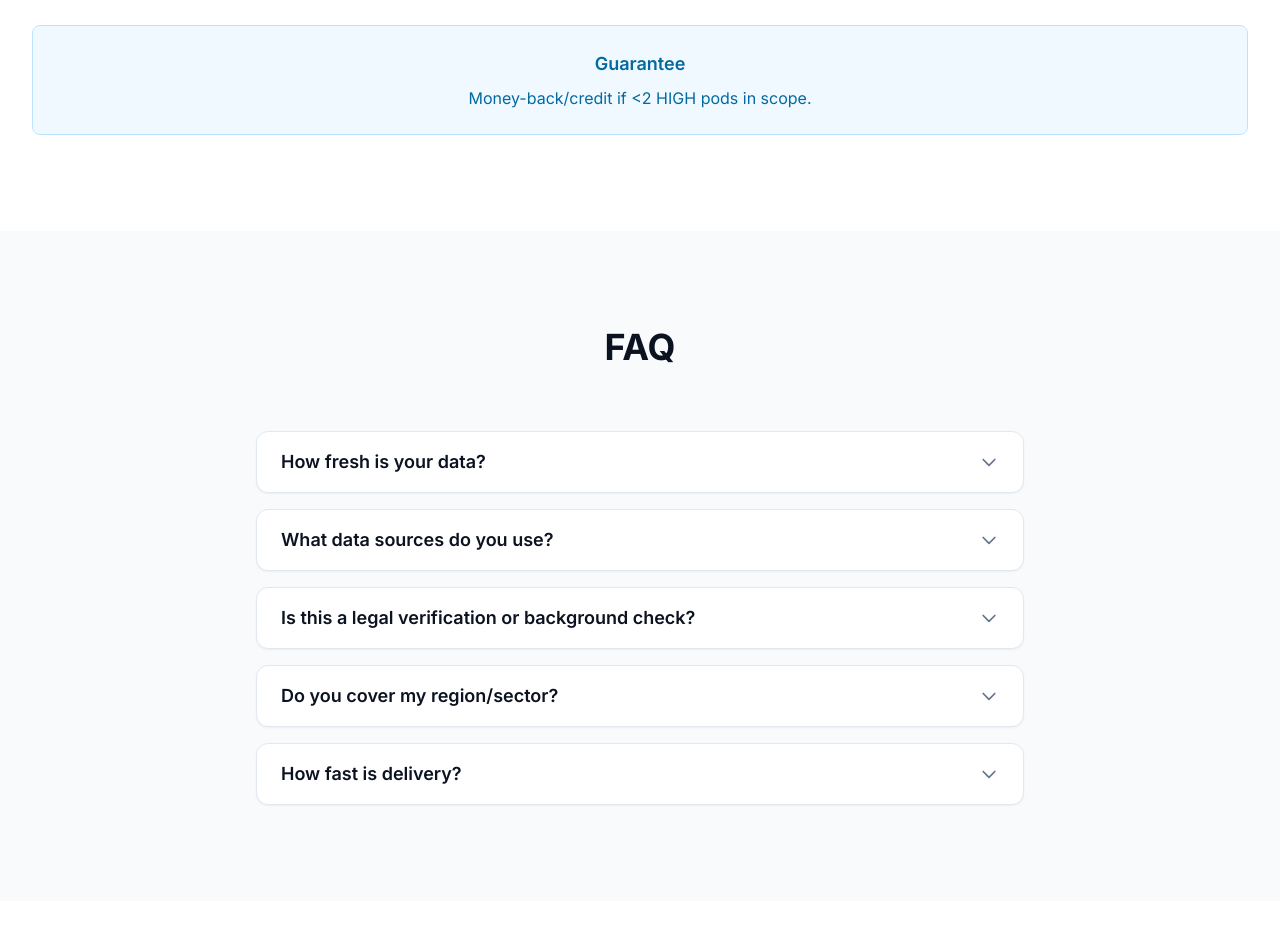
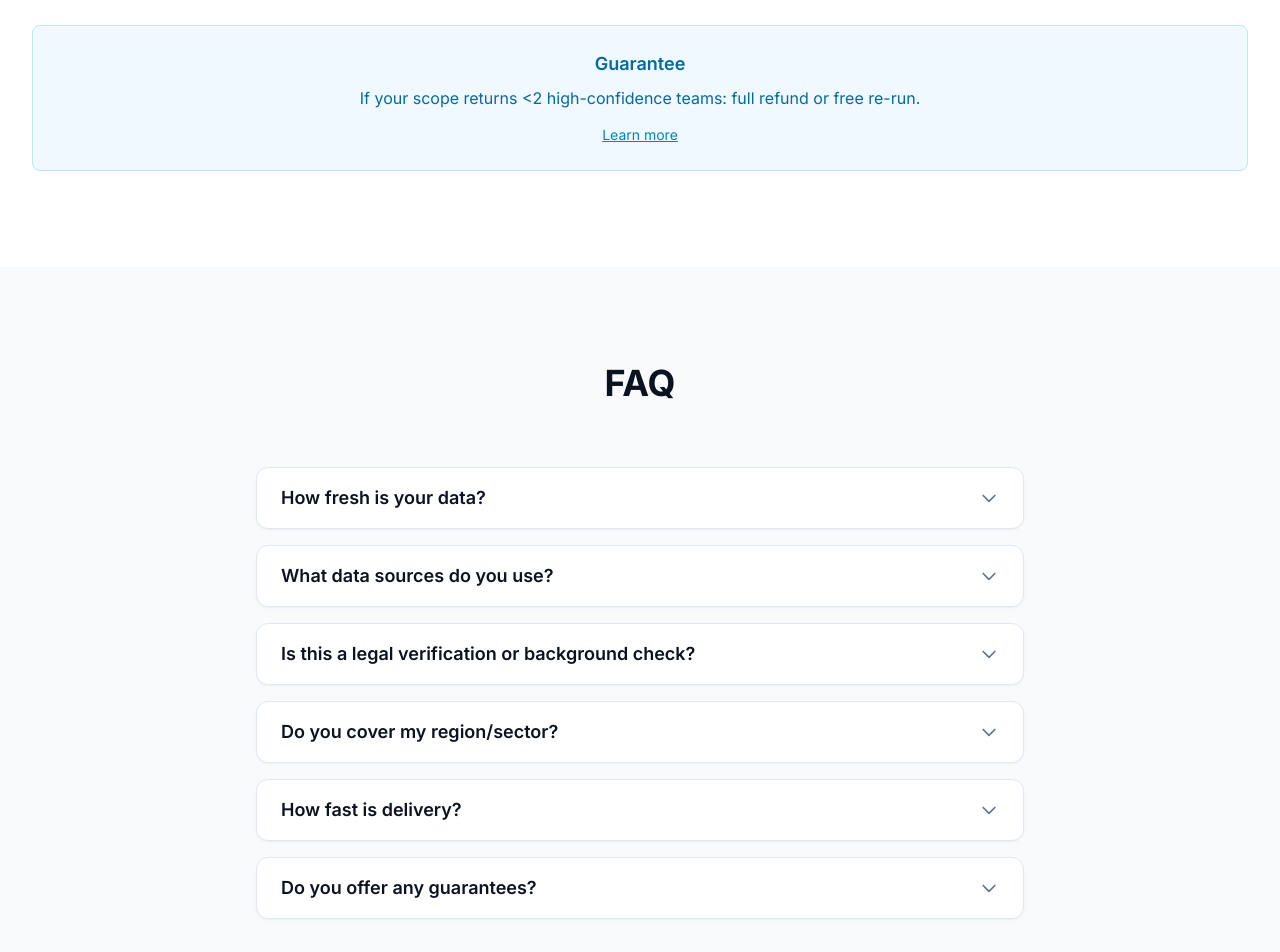
Before and after one commit to shawnnuvel/nuvel-site, a Next.js app: page / in a window 1280 px wide. Shown: the part 3240-4192 px from the top of the page. Built offline with nearby package versions, Linux system fonts and the light colour scheme; no server answers.

Commit message:
Add guarantee clarity improvements across pricing, FAQ, and intake forms

```diff
--- a/app/investor-cohort-verification/page.tsx
+++ b/app/investor-cohort-verification/page.tsx
@@ -65,7 +65,7 @@ export default function InvestorCohortVerificationPage() {
                 </h2>
 
                 <div className="space-y-6">
-                  {copy.pages.cohort.features.map((feature, index) => (
+                  {copy.pages.cohort.features.map((feature: any, index: number) => (
                     <div key={feature.title} className="flex items-start">
                       <div className="flex-shrink-0 w-6 h-6 bg-accent-600 rounded-full flex items-center justify-center mr-4 mt-1">
                         <svg className="w-3 h-3 text-white" fill="none" stroke="currentColor" viewBox="0 0 24 24">
@@ -108,7 +108,7 @@ export default function InvestorCohortVerificationPage() {
             </div>
 
             <div className="space-y-6">
-              {copy.pages.cohort.process.map((step, index) => (
+              {copy.pages.cohort.process.map((step: any, index: number) => (
                 <div key={index} className="flex items-center">
                   <div className="flex-shrink-0 w-8 h-8 bg-accent-600 text-white rounded-full flex items-center justify-center font-semibold mr-6">
                     {index + 1}
--- a/components/Benefits.tsx
+++ b/components/Benefits.tsx
@@ -51,7 +51,7 @@ export function Benefits() {
 
         {/* Benefits grid */}
         <div className="grid md:grid-cols-2 lg:grid-cols-3 gap-8 mb-16">
-          {copy.benefits.items.map((benefit, index) => (
+          {copy.benefits.items.map((benefit: any, index: number) => (
             <div key={benefit.title} className="card p-8 card-hover">
               {/* Icon */}
               <div className="inline-flex items-center justify-center w-12 h-12 bg-accent-100 text-accent-600 rounded-xl mb-6">
@@ -75,7 +75,7 @@ export function Benefits() {
             {copy.method.title}
           </h3>
           <div className="space-y-4 max-w-4xl mx-auto">
-            {copy.method.items.map((item, index) => (
+            {copy.method.items.map((item: any, index: number) => (
               <div key={index} className="flex items-start">
                 <div className="inline-flex items-center justify-center w-6 h-6 bg-accent-100 text-accent-600 rounded-full mr-4 mt-0.5 flex-shrink-0">
                   <svg className="w-3 h-3" fill="currentColor" viewBox="0 0 20 20">
--- a/components/ContactForm.tsx
+++ b/components/ContactForm.tsx
@@ -113,6 +113,9 @@ Theme: ${formData.theme}`
                 placeholder="e.g., Vision/AR, AI infra, Robotics, Biotech"
                 className="w-full px-4 py-3 border border-primary-200 rounded-lg focus:ring-2 focus:ring-accent-500 focus:border-accent-500 transition-colors"
               />
+              <p className="text-xs text-primary-500 mt-1">
+                {copy.guarantee.scopeHelper}
+              </p>
             </div>
 
             <button
--- a/components/FAQ.tsx
+++ b/components/FAQ.tsx
@@ -27,8 +27,8 @@ export function FAQ() {
 
         {/* FAQ items */}
         <div className="max-w-3xl mx-auto space-y-4">
-          {copy.faq.items.map((item, index) => (
-            <div key={index} className="card overflow-hidden">
+          {copy.faq.items.map((item: any, index: number) => (
+            <div key={index} className={`card overflow-hidden ${item.question === 'Do you offer any guarantees?' ? 'scroll-mt-20' : ''}`} id={item.question === 'Do you offer any guarantees?' ? 'guarantee' : undefined}>
               <button
                 onClick={() => toggleItem(index)}
                 className="w-full px-6 py-4 text-left flex items-center justify-between hover:bg-primary-25 transition-colors"
--- a/components/Pricing.tsx
+++ b/components/Pricing.tsx
@@ -22,7 +22,7 @@ export function Pricing() {
 
         {/* Main packages */}
         <div className="grid md:grid-cols-3 gap-8 mb-12">
-          {copy.pricing.packages.map((pkg, index) => (
+          {copy.pricing.packages.map((pkg: any, index: number) => (
             <div key={pkg.title} className={`card p-8 text-center card-hover relative ${pkg.popular ? 'bg-accent-50 border-accent-200' : ''}`}>
               {pkg.popular && (
                 <div className="absolute -top-3 left-1/2 transform -translate-x-1/2">
@@ -57,7 +57,7 @@ export function Pricing() {
             Add-ons
           </h3>
           <div className="grid md:grid-cols-3 gap-6 mb-8">
-            {copy.pricing.addOns.map((addon) => (
+            {copy.pricing.addOns.map((addon: any) => (
               <div key={addon.title} className="card p-6 text-center">
                 <h4 className="text-lg font-semibold text-primary-900 mb-1">
                   {addon.title}
@@ -78,7 +78,7 @@ export function Pricing() {
               More add-ons (3)
             </summary>
             <div className="grid md:grid-cols-3 gap-6">
-              {copy.pricing.moreAddOns.map((addon) => (
+              {copy.pricing.moreAddOns.map((addon: any) => (
                 <div key={addon.title} className="card p-6 text-center">
                   <h4 className="text-lg font-semibold text-primary-900 mb-1">
                     {addon.title}
@@ -100,9 +100,15 @@ export function Pricing() {
           <div className="text-lg font-semibold text-accent-700 mb-2">
             Guarantee
           </div>
-          <p className="text-accent-700">
-            {copy.pricing.guarantee}
+          <p className="text-accent-700 mb-3">
+            {copy.guarantee.short}
           </p>
+          <a
+            href="/#faq"
+            className="text-sm text-accent-600 hover:text-accent-700 underline"
+          >
+            Learn more
+          </a>
         </div>
       </Container>
     </section>
--- a/components/Steps.tsx
+++ b/components/Steps.tsx
@@ -35,7 +35,7 @@ export function Steps() {
 
         {/* Steps grid */}
         <div className="grid md:grid-cols-3 gap-12 lg:gap-16">
-          {copy.steps.items.map((step, index) => (
+          {copy.steps.items.map((step: any, index: number) => (
             <div key={step.number} className="relative">
               {/* Step number and icon */}
               <div className="flex items-center justify-center w-16 h-16 bg-accent-100 text-accent-600 rounded-2xl mb-6 mx-auto md:mx-0">
--- a/content/copy.ts
+++ b/content/copy.ts
@@ -155,6 +155,16 @@ export const copy = {
       {
         question: 'How fast is delivery?',
         answer: '48 hours for the Baseline. Add-ons can extend by 1–2 days.'
+      },
+      {
+        question: 'Do you offer any guarantees?',
+        answer: `If your defined scope yields fewer than 2 high-confidence teams, you can opt for a full refund or a re-run on an adjacent theme.
+
+Scope = theme, 3–6 anchor employers, region(s), roles, team size 2–5
+High-confidence = day-level dates for all members, ≥90-day co-work at the same employer, dense connections (≥0.50), layoff spikes excluded, patent/role evidence.
+
+Claim within 5 days of delivery at hello@nuvel.ai.
+Exclusions: Scopes changed after intake, outside intake limits, or unrelated requests.`
       }
     ]
   },
@@ -171,6 +181,19 @@ export const copy = {
 
   compliance: {
     text: 'Based on historical public web sources. Supporting evidence only. Client owns decisions.'
+  },
+
+  guarantee: {
+    short: 'If your scope returns <2 high-confidence teams: full refund or free re-run.',
+    full: `Results Guarantee
+If your defined scope yields fewer than 2 high-confidence teams, you choose: full refund or a free re-run on an adjacent theme.
+
+Scope = theme, 3–6 anchor employers, region(s), roles, team size 2–5
+High-confidence = day-level dates for all members, ≥90-day co-work at the same employer, dense connections (≥0.50), layoff spikes excluded, patent/role evidence.
+
+Claim within 5 days of delivery at hello@nuvel.ai.
+Exclusions: scopes changed after intake, outside intake limits, or unrelated requests.`,
+    scopeHelper: 'Scope = theme, 3–6 anchor employers, region(s), roles, team size 2–5.'
   },
 
   // Page-specific content
```
